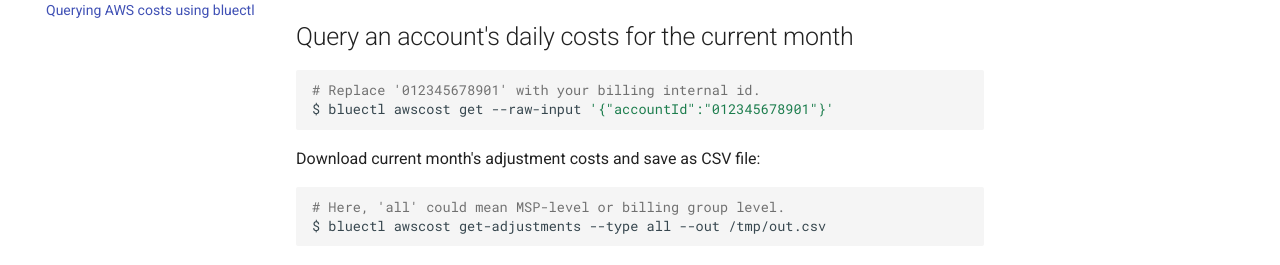
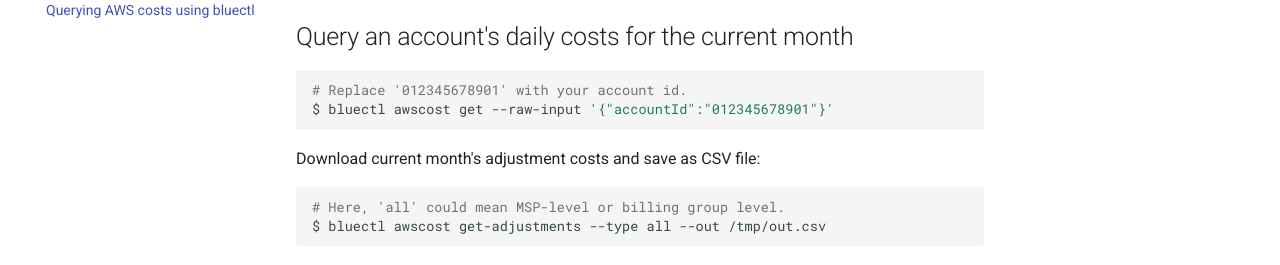
Before and after one commit to alphauslabs/tmpdocs, an MkDocs documentation site: the page built from docs/guides/aws-query-costs.md, in a window 1280 px wide and 900 px high, scrolled down 520 px. Shown: the part 179-444 px from the top of the window. Built offline with MkDocs 1.6.1 and Material for MkDocs 9.7.7, drawn with Linux system fonts in a browser that asks for light colours; comment, search, counter and statistics services are not loaded.

Commit message:
docs: query costs

````diff
--- a/docs/guides/aws-query-costs.md
+++ b/docs/guides/aws-query-costs.md
@@ -15,7 +15,7 @@
 
 ## Query an account's daily costs for the current month
 ```sh
-# Replace '012345678901' with your billing internal id.
+# Replace '012345678901' with your account id.
 $ bluectl awscost get --raw-input '{"accountId":"012345678901"}'
 ```
 
````
